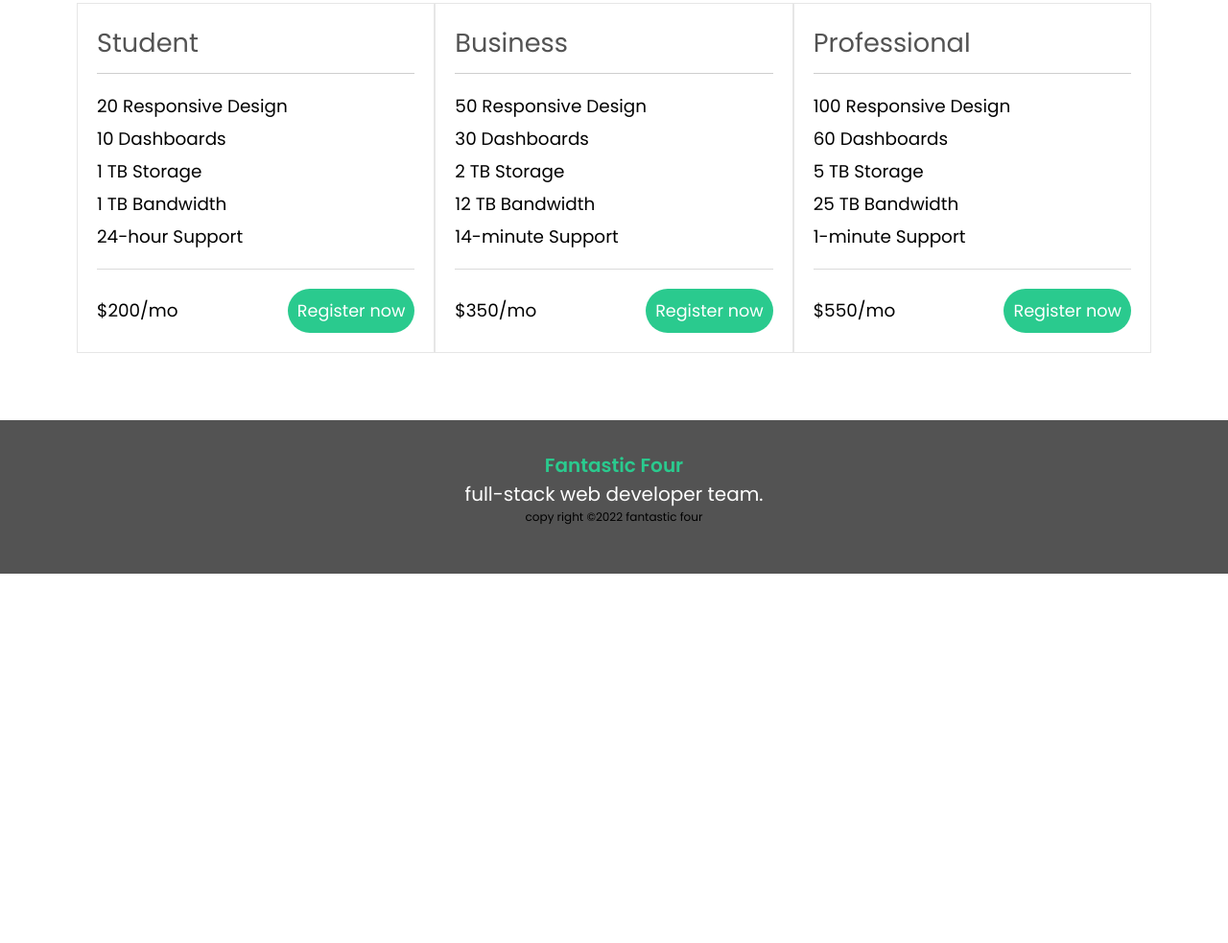
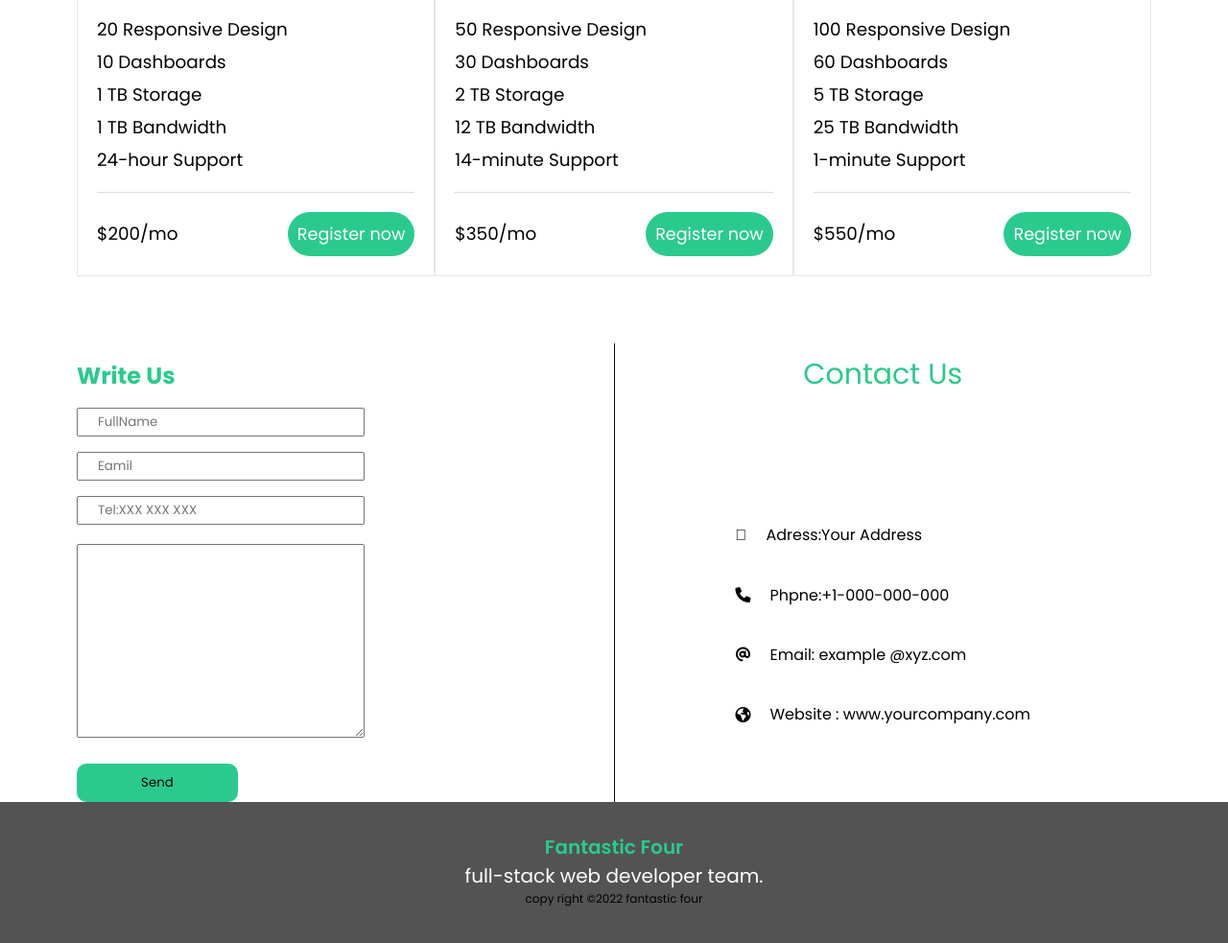
Before and after one commit to GSG-G11/Fantastic-Four, a plain HTML site: page index.html in a window 1280 px wide. Shown: the part 3175-4158 px from the top of the page at 96% size. Before the commit the page ends 3773 px from the top, so only its background shows below. Drawn offline with Linux system fonts and the light colour scheme.

Commit message:
edit contact us relates #11

```diff
--- a/index.html
+++ b/index.html
@@ -279,7 +279,48 @@
 			</div>
 		</div>
 	</section>
+	<section class="contact-us" id="contact">
+		<div class="container">
+			<div class="contact-us-container">
+				<div class="left">
+				  <h1> Write Us</h1>
+				  <div class="left-inputs">
+				  <input type="text" class="fullName" placeholder="FullName">
+				  <input type="text" class="left-eamil" placeholder="Eamil">
+				  <input type="text" class="tel" placeholder="Tel:XXX XXX XXX">
+				  <textarea name="" id="" cols="30" rows="10" placeholder="your-message">
+
+				  </textarea>
+				</div>
+				<button class="send">Send</button>
+				</div>
+
+				<div class="right">
+					<h1> Contact Us</h1>
+					<div class="right-inputs">
+						<div class="address">
+							<i class="fal fa-map-marker-alt"></i>
+							<p class="your-adsress">Adress:Your Address</p>
+						</div>
+						<div class="phone">
+							<i class="fas fa-phone"></i>
+							<p class="your-phone">Phpne:+1-000-000-000</p>
+						</div>
+						<div class="Eamil">
+							<i class="fas fa-at"></i>
+							<p class="your-Eamil">Email: example @xyz.com</p>
+						</div>
+						<div class="Website">
+							<i class="fas fa-globe-americas"></i>
+							<p class="your-website">Website : www.yourcompany.com</p>
+						</div>
+					</div>
+				</div>
+			</div>
+		</div>
+	</section>
 	<section>
+
 		<footer id="footer">
 
 			<p class="title">Fantastic Four</p>
--- a/style.css
+++ b/style.css
@@ -592,3 +592,90 @@ html{
 .endText{
   font-size: 12px;
 }
+
+
+/* conatact us*/
+.contact-us-container{
+  display: flex;
+  flex-wrap: wrap;
+}
+
+.left{
+  display: flex;
+  flex-direction: column;
+}
+ .left :is(input,h1)
+ {
+   display: block;
+   margin-top: 16px;
+ }
+ .left h1{
+  color: var(--main-color);
+
+ }
+
+ .right h1{
+   color: var(--main-color);
+   font-weight: 500;
+   /* margin-bottom: 80px; */
+   margin-top: -80px
+
+ }
+
+ .send{
+   width: 30%;
+   background-color: var(--main-color);
+   border-radius: 10px;
+   height: 40px;
+   margin-top: 20px;
+   border:none
+
+ }
+ .fullName,.left-eamil,.tel
+{
+  padding-left: 20px;
+  width: 100px;
+  height: 30px;
+  width: 300px;
+
+}
+
+textarea{
+  width: 300px;
+  margin-top: 20px;
+}
+
+ .right{
+   display: flex;
+   /* flex-direction: column;
+   justify-content: space-between; */
+   border-left: 1px solid black ;
+   background-color: white;
+
+
+ }
+ .right :is(h1,div)
+ {
+   flex: 1;
+
+ }
+ .right-inputs{
+   display: flex;
+   flex-direction: column;
+   justify-content: space-between;
+   height: 100%;
+   /* border: 1px solid red; */
+   margin-bottom: 60px;
+    flex-direction: column;
+   justify-content: space-between;
+
+ }
+
+ .address,.phone,.Eamil,.Website{
+   display: flex;
+   align-items: center;
+ }
+
+ .address i,.phone i,.Eamil i,.Website i{
+   margin-right: 20px;
+ }
```
